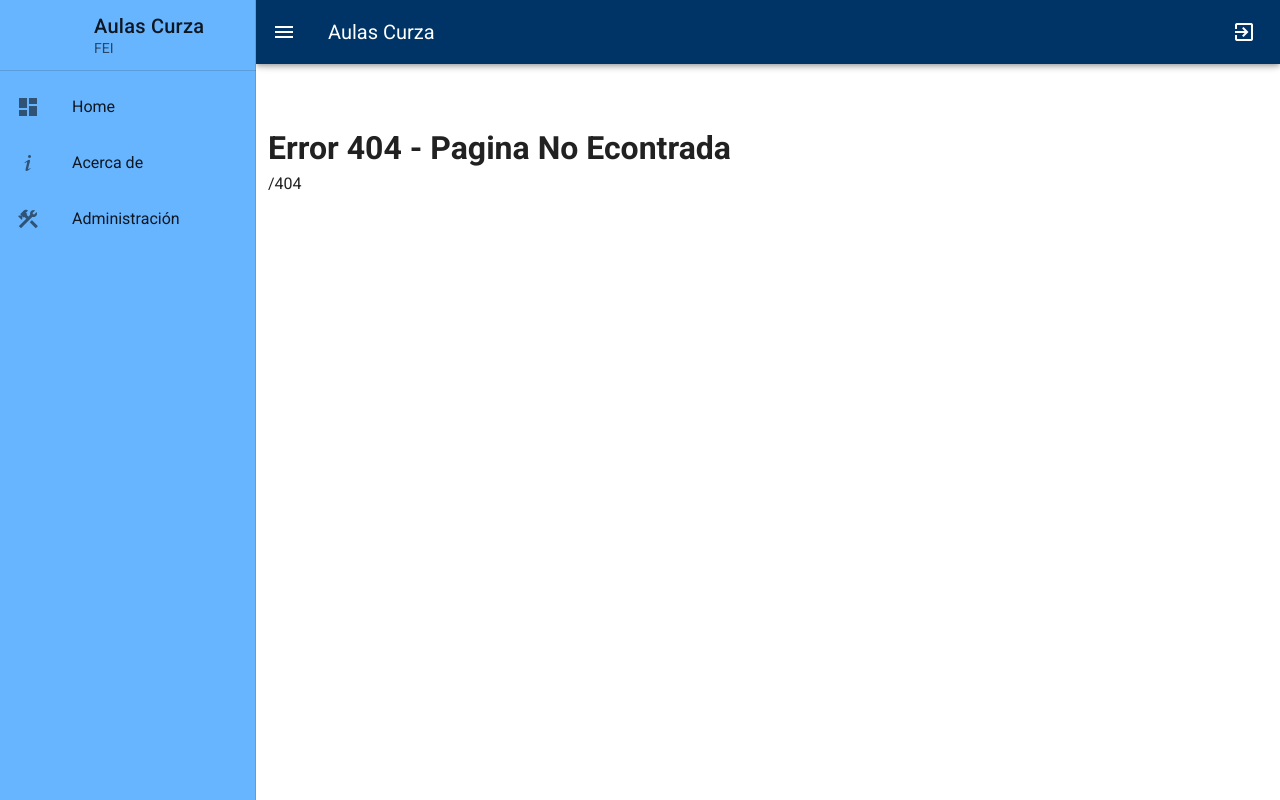
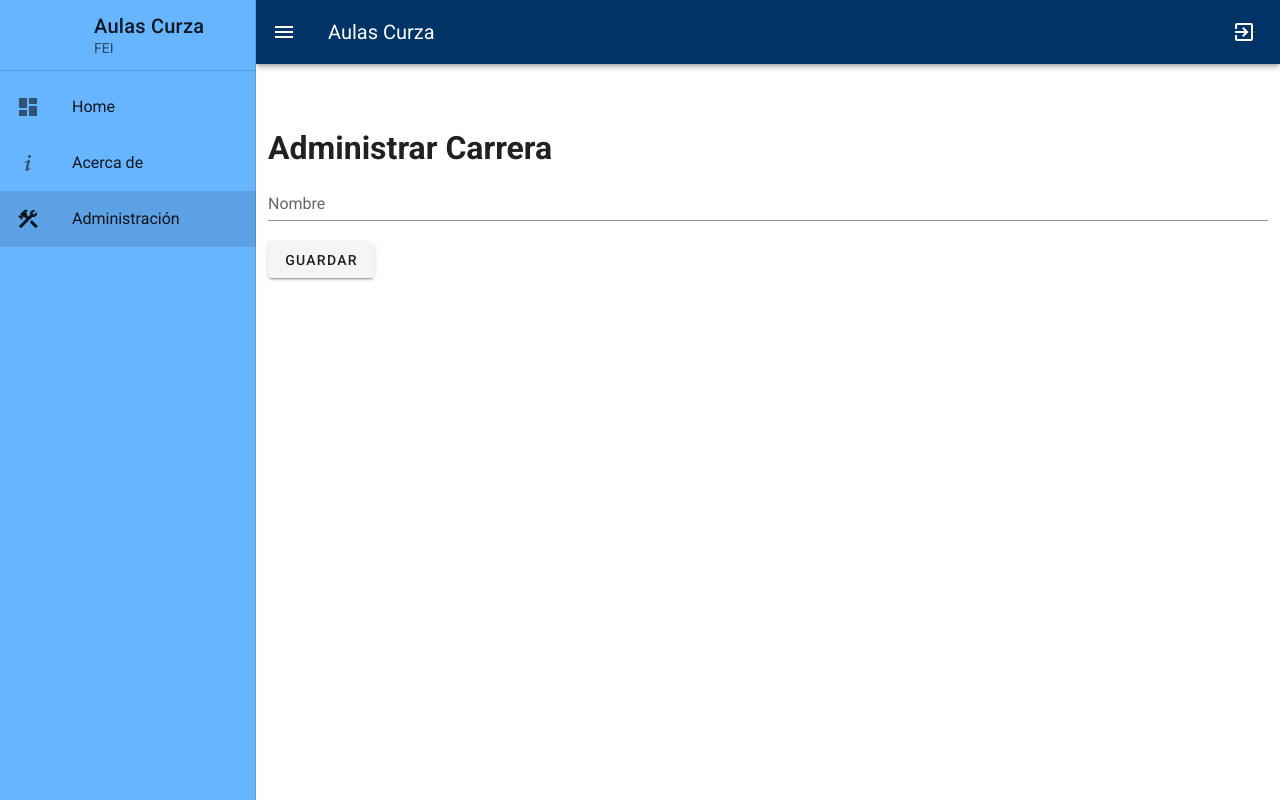
Before and after one commit to liaima/fei2022tp, a Vue app in the folder frontend/: page /tools/course/edit_course in a window 1280 px wide. Before the commit this address led to /404. Built offline with nearby package versions, Linux system fonts and the light colour scheme; no server answers.

Commit message:
Edit view

```diff
--- a/frontend/src/plugins/router.js
+++ b/frontend/src/plugins/router.js
@@ -5,6 +5,7 @@ import AulasAbout from '@/views/AulasAbout'
 import AulasTools from '@/views/AulasTools'
 import CourseCrud from '@/views/course/CourseCrud'
 import AddCourse from '@/views/course/AddCourse'
+import EditCourse from '@/views/course/EditCourse'
 import NotFound from '@/views/NotFound.vue'
 Vue.use(VueRouter)
 
@@ -14,6 +15,7 @@ const routes = [
   { path: '/tools', name: 'tools', component: AulasTools },
   { path: '/tools/course', name: 'courseCrud', component: CourseCrud },
   { path: '/tools/course/add_course', name: 'addCourse', component: AddCourse },
+  { path: '/tools/course/edit_course', name: 'editCourse', component: EditCourse },
   { path: '/404/', component: NotFound },
   { path: '*', redirect: '/404' }
 
--- a/frontend/src/views/course/CourseCrud.vue
+++ b/frontend/src/views/course/CourseCrud.vue
@@ -38,7 +38,7 @@
               <td>{{ course.id }}</td>
               <td>{{ course.nombre }}</td>
               <td>
-                <router-link :to='{name:"addCourse"}'>
+                <router-link :to='{name:"editCourse", params:{id:course.id}}'>
                   <v-btn icon color="primary"><v-icon>mdi-clipboard-edit-outline</v-icon></v-btn>
                 </router-link>
                 <v-btn icon color="error" @click="remove(course.id)"><v-icon>mdi-delete</v-icon></v-btn>
@@ -90,9 +90,8 @@ export default {
     },
     remove(id){
       if (confirm('¿Desea Elminar la Carrera?')){
-        this.axios.delete('/apiv1/carrera/' + id)
-          .then(response => {
-            console.log(response)
+        this.axios.delete(`/apiv1/carrera/${id}`)
+          .then(() => {
             this.loadData(1)
           })
           .catch(error => {
--- /dev/null
+++ b/frontend/src/views/course/EditCourse.vue
@@ -0,0 +1,66 @@
+<template>
+  <div>
+    <h1>Administrar Carrera</h1>
+    <div>
+      <v-form
+        ref="form"
+        @submit.prevent="save"
+      >
+        <v-text-field
+          v-model="reg.nombre"
+          label="Nombre"
+          required
+          ></v-text-field>
+          <v-btn
+            class="mr-4"
+            type="submit"
+          >
+            Guardar
+          </v-btn>
+      </v-form>
+
+    </div>
+  </div>
+</template>
+
+<script>
+import axios from '@/plugins/axios';
+export default {
+  name: "EditCourse",
+  data: () => ({
+    reg: {
+      nombre: "",
+    },
+    axios: axios,
+    loading: false,
+  }),
+  methods: {
+    async loadData(){
+      await this.axios.get(`/apiv1/carrera/${this.$route.params.id}`)
+        .then(response =>{
+          this.reg = response.data
+        })
+        .catch(error=>{
+          console.error(error)
+        })
+    },
+    async save(){
+      this.loading = true;
+      await this.axios.put(`/apiv1/carrera/${this.$route.params.id}`, this.reg)
+        .then(response => {
+          console.log(response)
+          this.$router.push({name:"courseCrud"})
+         })
+        .catch( (error) => {
+          console.error(error);
+        })
+        .then( () => {
+          this.loading = false;
+        })
+    }
+  },
+  mounted() {
+    this.loadData()
+  }
+}
+</script>
```
